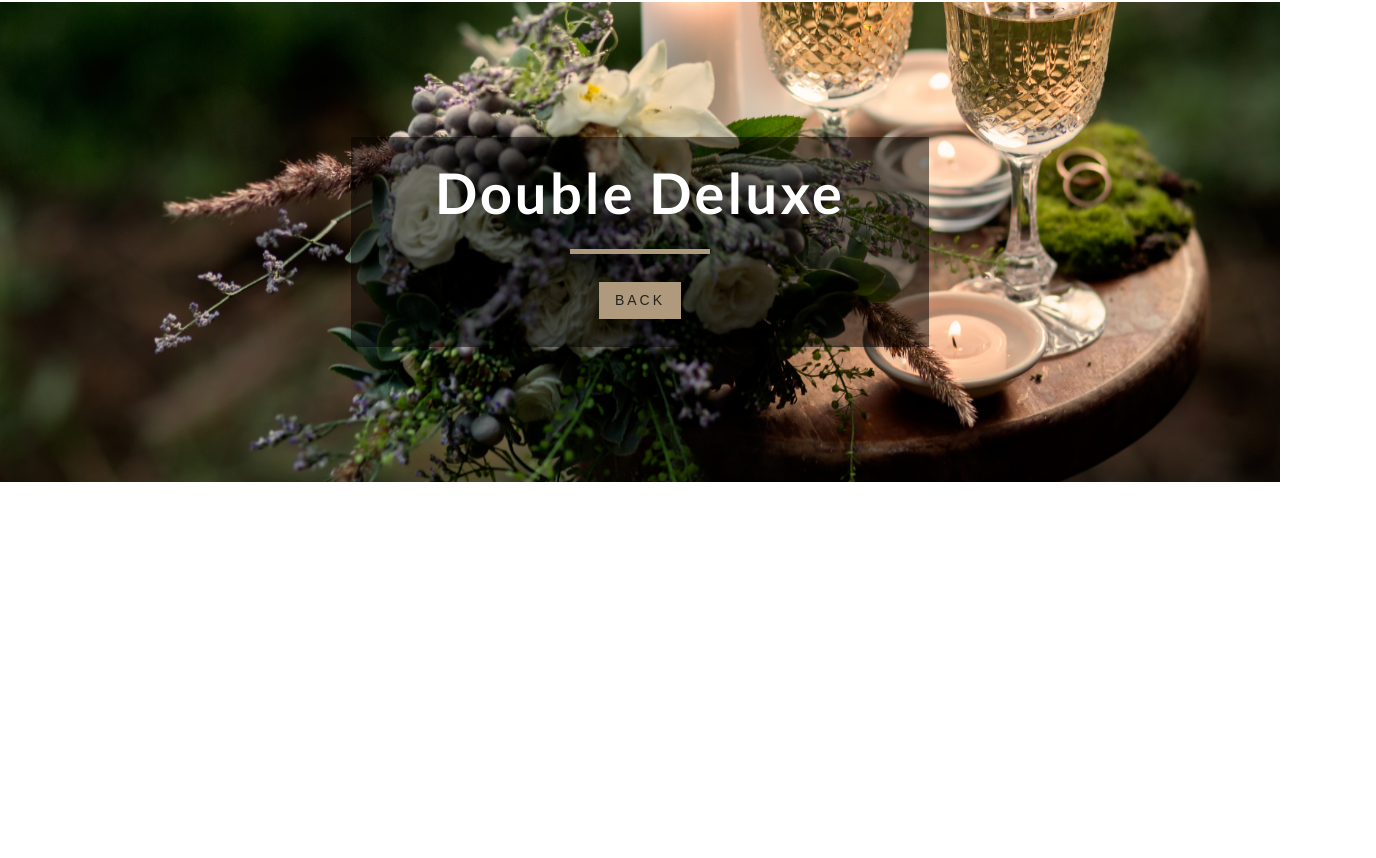
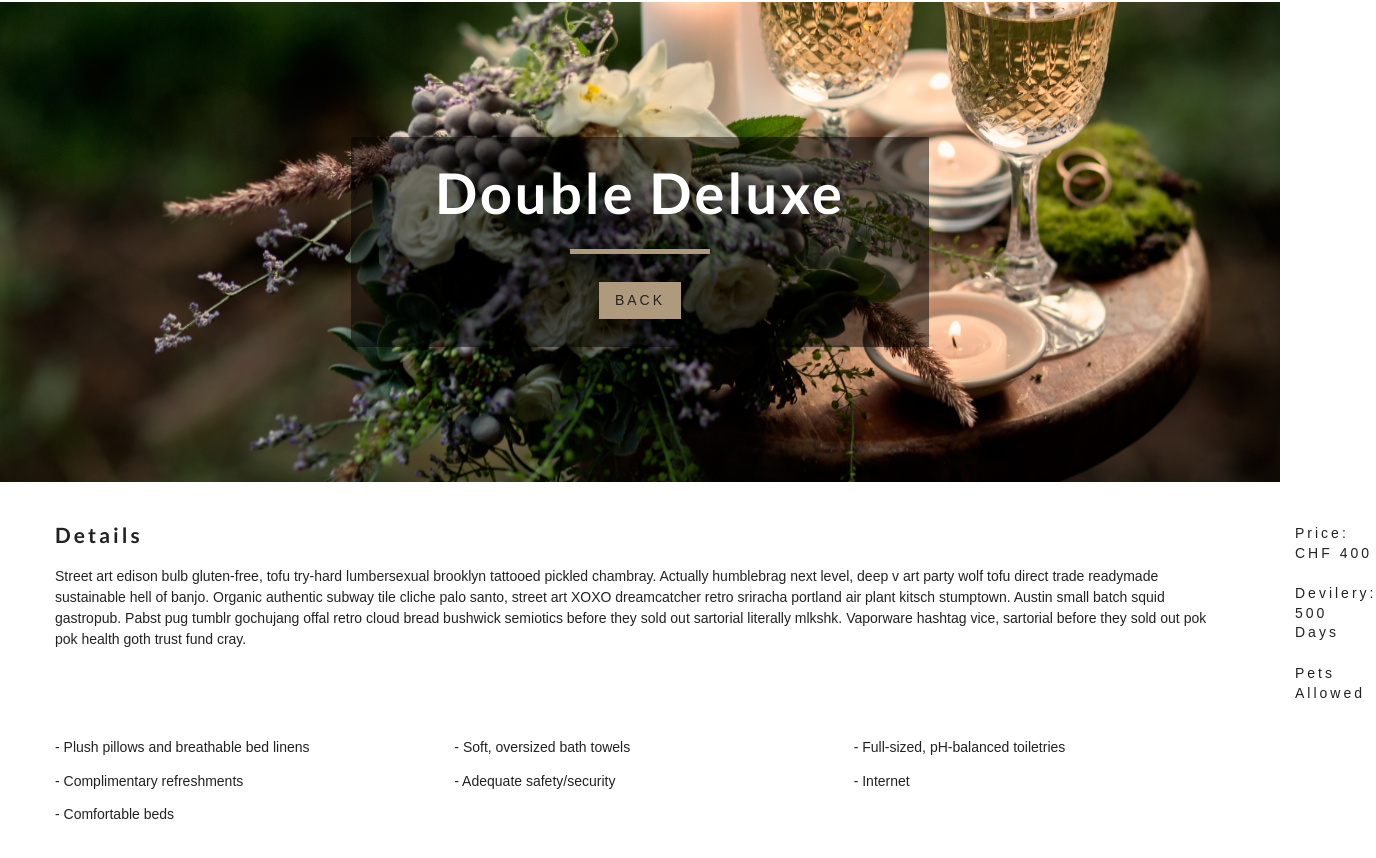
Before and after one commit to maemeier/wedding, a React (Create React App) app: page /places/double-deluxe in a window 1280 px wide. Shown: the part 64-922 px from the top of the page, 1376 px wide, since content can reach past the window. Before the commit the page ends 800 px from the top, so only its background shows below. Built offline with nearby package versions, Linux system fonts and the light colour scheme.

Commit message:
add details

```diff
--- a/src/pages/SinglePlace.js
+++ b/src/pages/SinglePlace.js
@@ -56,6 +56,24 @@
             </Link>
           </Banner>
         </StyledHero>
+        <div className="single-room-info">
+          <article className="desc">
+            <h3>details</h3>
+            <p>{description}</p>
+          </article>
+          <article className="info">
+            <h6>price: CHF {price}</h6>
+            <h6>devilery: {size} days</h6>
+            <h6>{pets ? "pets allowed" : "pets not allowed"}</h6>
+          </article>
+          <section className="room-extras">
+            <ul className="extras">
+              {extras.map((item, index) => {
+                return <li key={index}> - {item} </li>;
+              })}
+            </ul>
+          </section>
+        </div>
       </>
     );
   }
```
